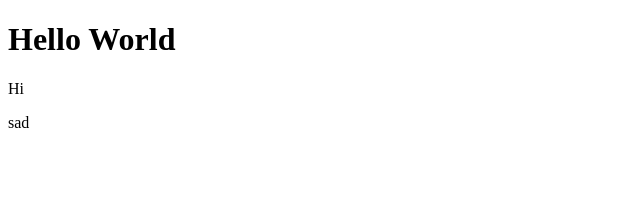
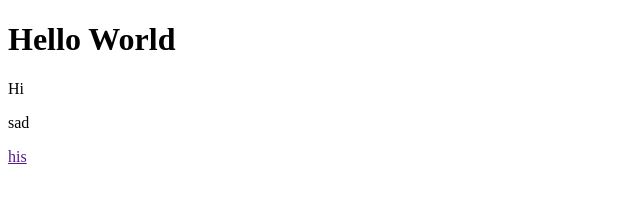
Before and after one commit to NikitaStarmoussov/gittest, a plain HTML site: page index.html in a window 1280 px wide. Shown: the full height of the page, 0-640 px from the left. Drawn offline with Linux system fonts and the light colour scheme.

Commit message:
fix: add "a"

```diff
--- a/index.html
+++ b/index.html
@@ -10,5 +10,6 @@
     <h1 class="title">Hello World</h1>
     <p class="sub_title">Hi</p>
     <p class="t">sad</p>
+    <a href="">his</a>
 </body>
 </html>
```
